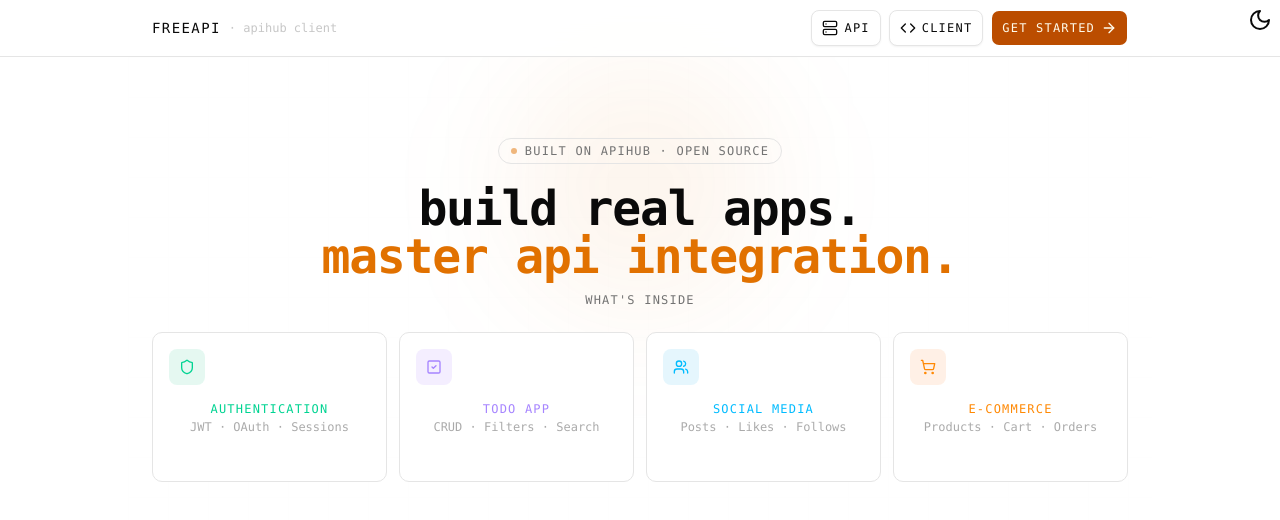
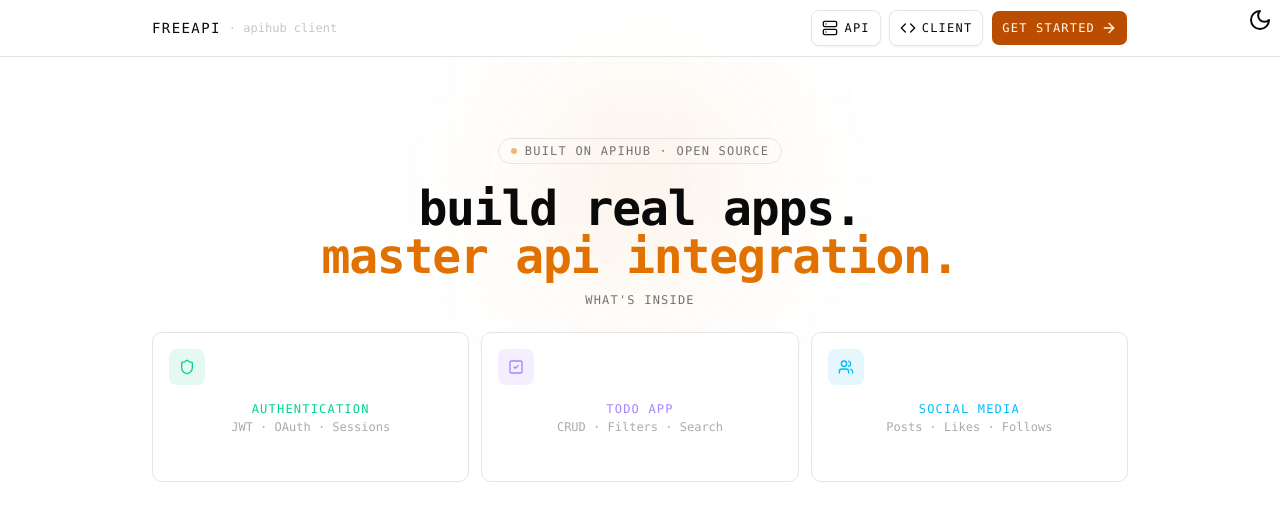
Before and after one commit to ravixraj/app, a SvelteKit app: page / in a window 1280 px wide. Shown: the top 520 px of the page. Built offline with nearby package versions, Linux system fonts and the light colour scheme; no server answers.

Commit message:
feat(shop): remove shop page components and update home page meta description

```diff
--- a/src/routes/(app)/shop/+page.server.ts
+++ /dev/null
@@ -1,14 +0,0 @@
-import { redirect } from '@sveltejs/kit';
-import type { PageServerLoad } from './$types';
-
-export const load: PageServerLoad = async ({ locals }) => {
-	if (!locals.user) redirect(303, '/auth');
-
-	return {
-		metaTags: {
-			title: 'Shop',
-			description: 'Browse products and shop on FreeAPI.',
-			canonical: '/shop'
-		}
-	};
-};
--- a/src/routes/(app)/shop/+page.svelte
+++ /dev/null
@@ -1 +0,0 @@
-<h1>WIP soon...</h1>
--- a/src/routes/+page.svelte
+++ b/src/routes/+page.svelte
@@ -1,21 +1,13 @@
 <script lang="ts">
 	import Button from '$lib/components/ui/button/button.svelte';
-	import {
-		Shield,
-		Users,
-		ShoppingCart,
-		SquareCheck,
-		Code,
-		Server,
-		ArrowRight
-	} from '@lucide/svelte';
+	import { Shield, Users, SquareCheck, Code, Server, ArrowRight } from '@lucide/svelte';
 	import { MetaTags } from 'svelte-meta-tags';
 	import { createPageMetaTags } from '$lib/const.js';
 
 	const metaTags = createPageMetaTags({
 		title: 'Home',
 		description:
-			'FreeAPI Client - A full-featured application with authentication, todo management, social media, and e-commerce built on SvelteKit and FreeAPI.',
+			'FreeAPI Client - A full-featured application with authentication, todo management, social media, built on SvelteKit and FreeAPI.',
 		canonical: '/'
 	});
 
@@ -46,15 +38,6 @@
 			color: 'text-sky-400',
 			bg: 'bg-sky-500/10',
 			border: 'hover:border-sky-500/40'
-		},
-		{
-			href: '/shop',
-			icon: ShoppingCart,
-			label: 'e-commerce',
-			sub: 'Products · Cart · Orders',
-			color: 'text-orange-400',
-			bg: 'bg-orange-500/10',
-			border: 'hover:border-orange-500/40'
 		}
 	];
 </script>
@@ -127,7 +110,7 @@
 				what's inside
 			</p>
 
-			<div class="grid grid-cols-2 gap-3 sm:grid-cols-3 lg:grid-cols-4">
+			<div class="grid grid-cols-2 gap-3 sm:grid-cols-3">
 				{#each features as f}
 					<a
 						href={f.href}
```
